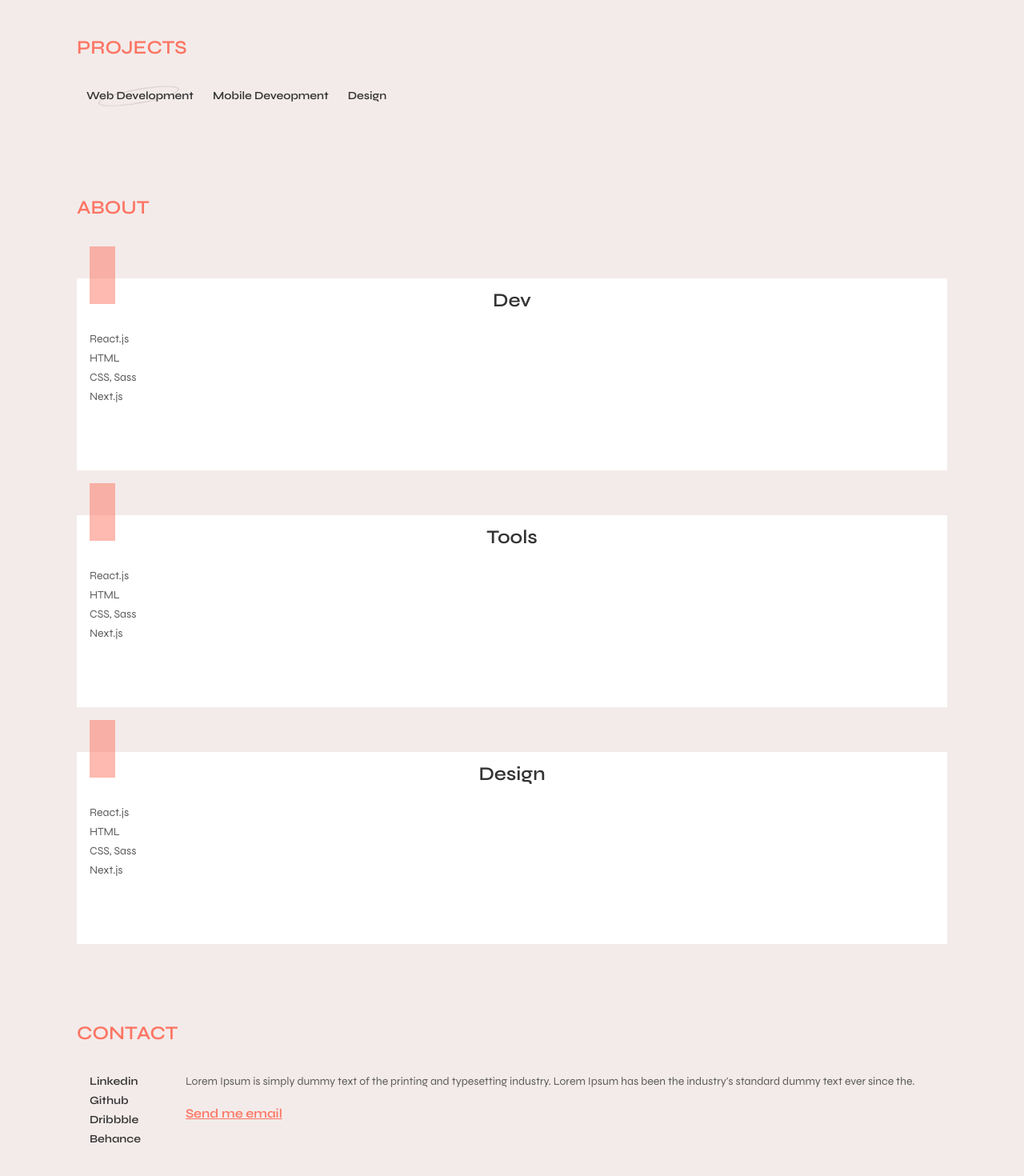
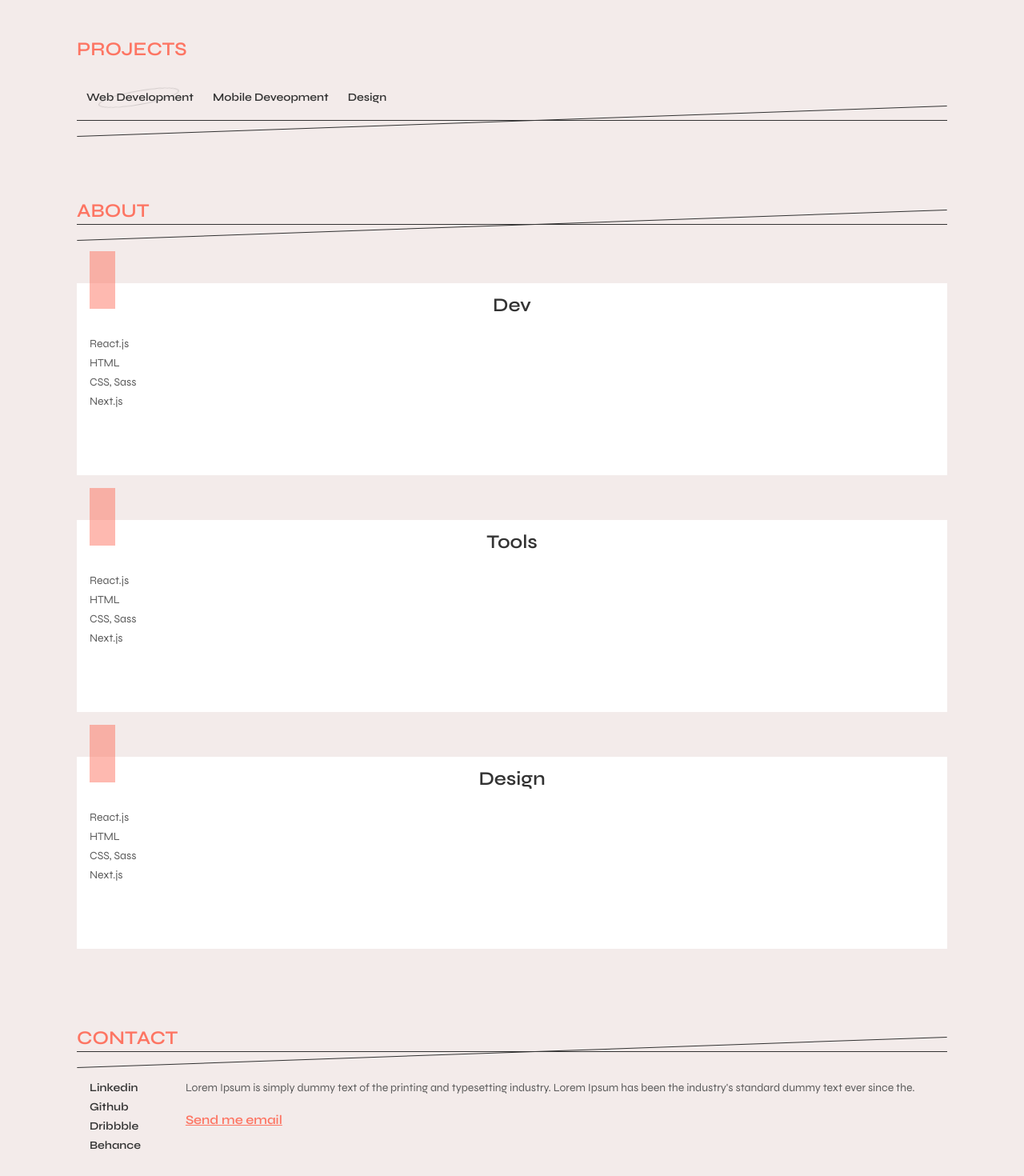
Before and after one commit to GretaVait/portfolio, a Next.js app: page / in a window 1280 px wide. Shown: the part 220-1690 px from the top of the page at 80% size. Built offline with nearby package versions, Linux system fonts and the light colour scheme.

Commit message:
seperator added

```diff
--- a/components/Header.jsx
+++ b/components/Header.jsx
@@ -1,5 +1,9 @@
+// Base
 import { useState } from "react"
+
+// Components
 import Navigation from "./Navigation"
+import Seperator from "./Seperator"
 
 const Header = () => {
   const [toggleNav, setToggleNav] = useState(false)
@@ -18,6 +22,7 @@ const Header = () => {
           <button className="header__menu" onClick={onToggleNav}><h5>{toggleNav ? 'Close' : 'Menu'}</h5></button>
           <Navigation open={toggleNav} />
         </div>
+        <Seperator />
       </div>
     </header>
   )
--- /dev/null
+++ b/components/Seperator.jsx
@@ -0,0 +1,9 @@
+
+const Seperator = () => (
+  <div className="seperator">
+    <div className="seperator__line" />
+    <div className="seperator__line" />
+  </div>
+)
+
+export default Seperator
--- a/sections/About.jsx
+++ b/sections/About.jsx
@@ -1,10 +1,15 @@
+// Components
+import Seperator from "@components/Seperator"
 
 const About = () => {
 
   return (
     <section className="about">
       <div className="container">
-        <h2 className="about__title">About</h2>
+        <h2 className="about__title">
+          <span>About</span>
+          <Seperator />
+        </h2>
 
         <div className="about__list">
           <AboutCard title="Dev" skills={["React.js", "HTML", "CSS, Sass", "Next.js"]} />
--- a/sections/Contact.jsx
+++ b/sections/Contact.jsx
@@ -1,10 +1,15 @@
+// Components
+import Seperator from "@components/Seperator"
 
 const Contact = () => {
 
   return (
     <section className="contact">
       <div className="container">
-        <h2 className="contact__title">Contact</h2>
+        <h2 className="contact__title">
+          <span>Contact</span>
+          <Seperator />
+        </h2>
 
         <div className="contact__wrapper">
           <div className="contact__social">
--- a/sections/Projects.jsx
+++ b/sections/Projects.jsx
@@ -1,3 +1,5 @@
+// Components
+import Seperator from "@components/Seperator"
 
 const Projects = () => {
 
@@ -17,6 +19,8 @@ const Projects = () => {
             <h5>Design</h5>
           </div>
         </div>
+
+        <Seperator />
       </div>
     </section>
   )
--- a/styles/base/_utilities.sass
+++ b/styles/base/_utilities.sass
@@ -5,3 +5,12 @@
   border: .1rem solid transparentize($black, .8)
   border-radius: 50%
   transform-origin: left
+
+.seperator
+  &__line
+    &:nth-child(1), &:nth-child(2)
+      width: 100%
+      height: .1rem
+      background-color: $black
+    &:nth-child(2)
+      transform: rotate(-2deg)
--- a/styles/components/_header.sass
+++ b/styles/components/_header.sass
@@ -1,6 +1,6 @@
 .header
   position: relative
-  padding: 1.6rem 0
 
   &__wrapper
     @include flex($align: center, $justify: space-between)
+    padding: 1.6rem 0
```
